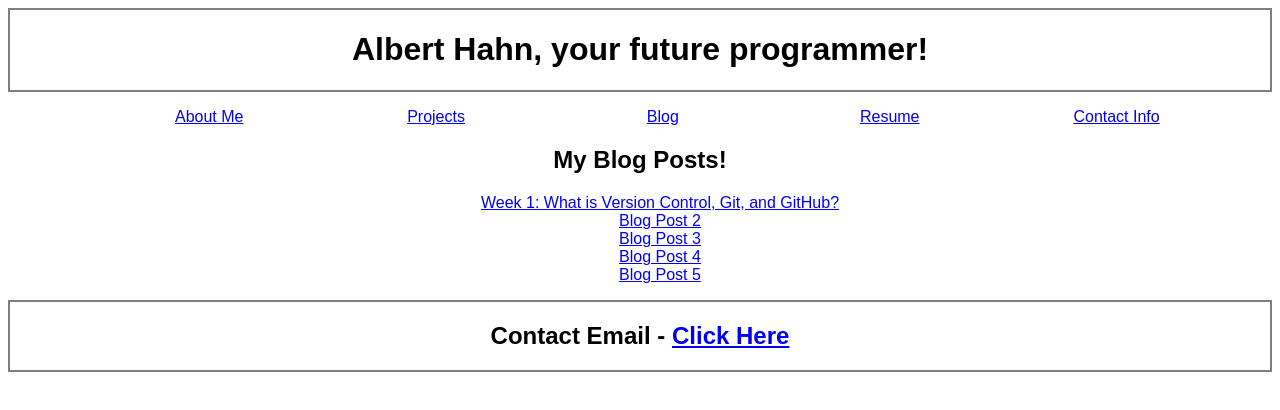
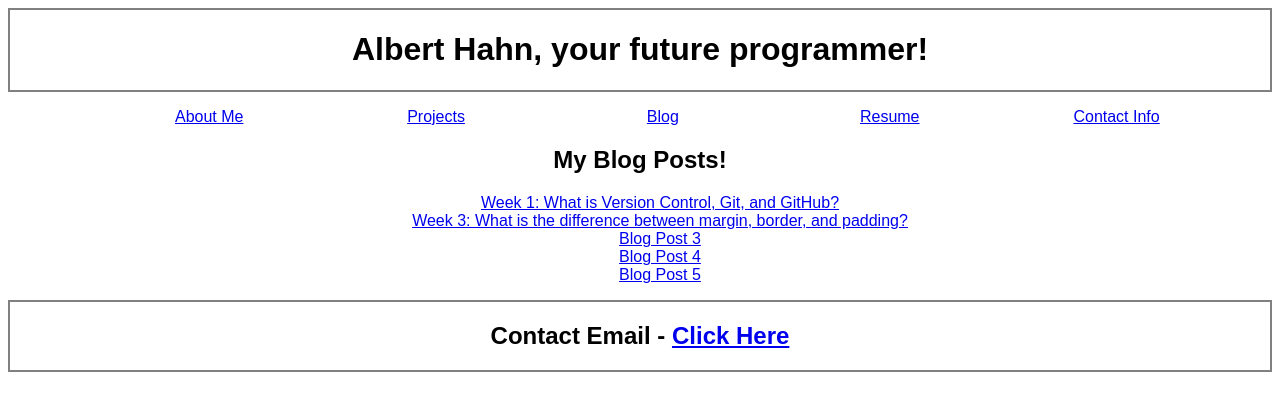
Before and after one commit to albhahn/albhahn.github.io, a plain HTML site: page blog/index.html in a window 1280 px wide. Drawn offline with Linux system fonts and the light colour scheme.

Commit message:
Add 2nd blog post

```diff
--- a/blog/index.html
+++ b/blog/index.html
@@ -30,7 +30,7 @@
       <h2> My Blog Posts! </h2>
         <ul>
           <li><a href="http://albhahn.github.io/blog/git.html">Week 1: What is Version Control, Git, and GitHub?</a></li>
-          <li><a href="#">Blog Post 2</a></li>
+          <li><a href="http://albhahn.github.io/blog/css-concepts.html">Week 3: What is the difference between margin, border, and padding?</a></li>
           <li><a href="#">Blog Post 3</a></li>
           <li><a href="#">Blog Post 4</a></li>
           <li><a href="#">Blog Post 5</a></li>
```
